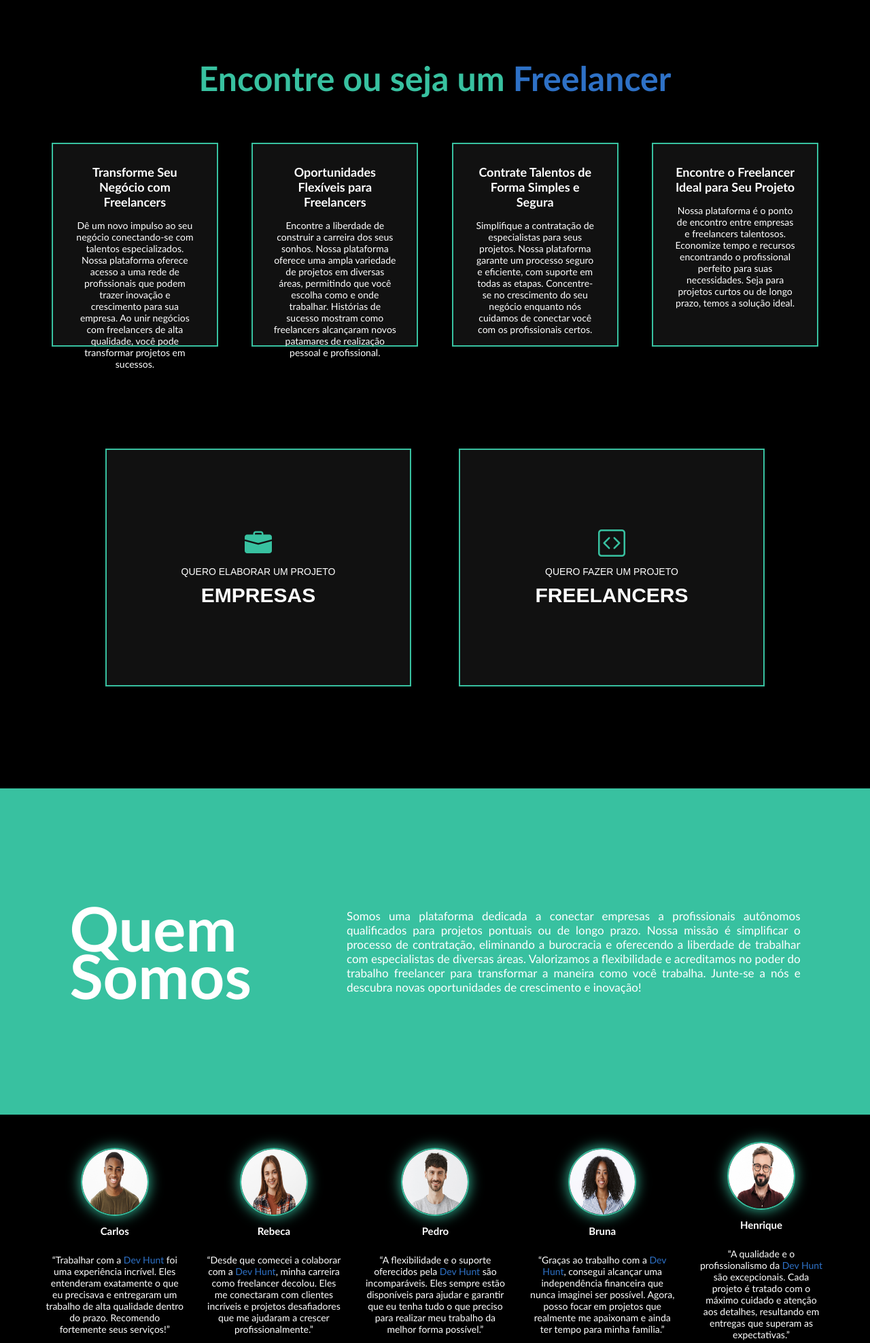
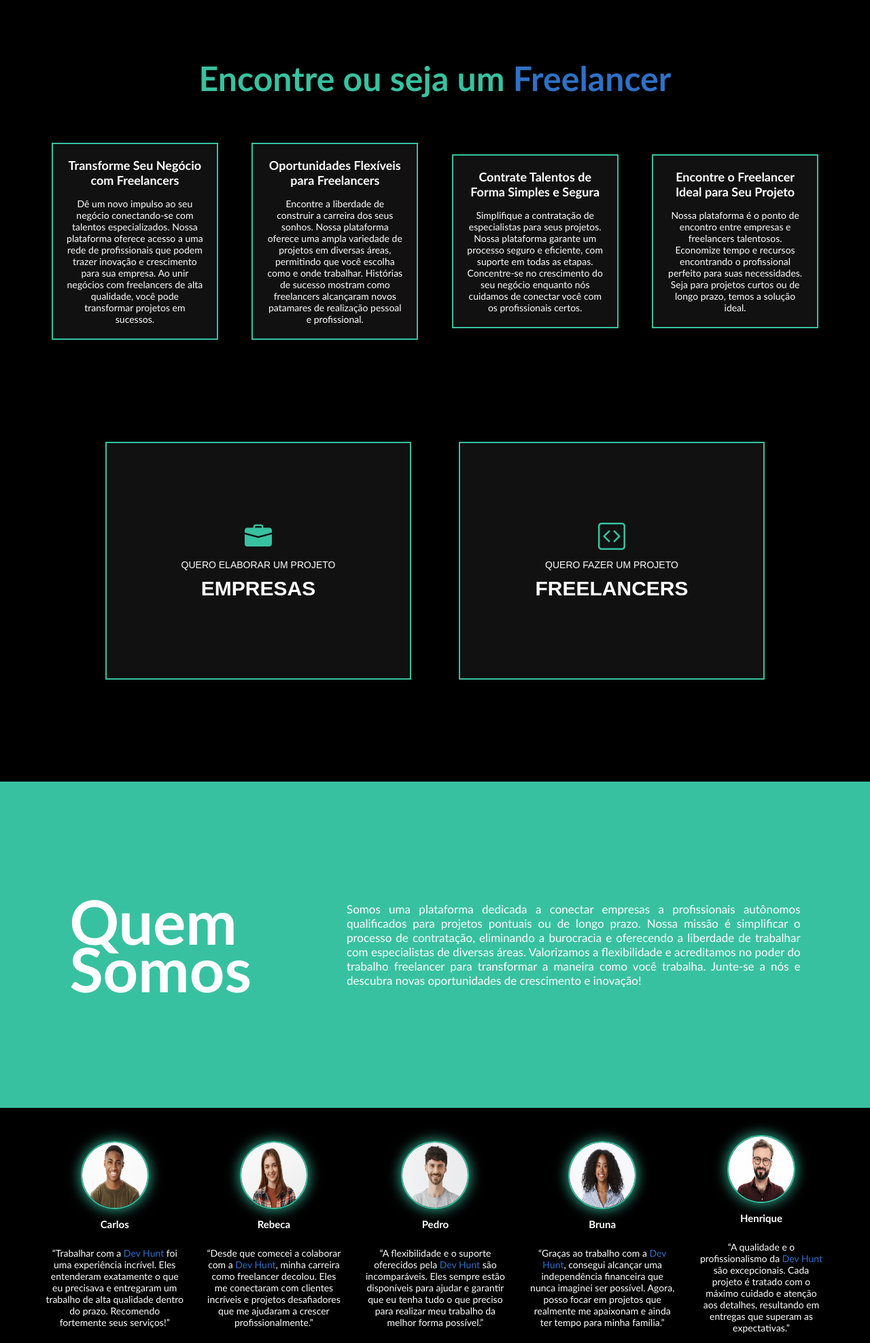
Before and after one commit to Rayanegmoura/Dev-Hunt, a PHP site: page / in a window 1280 px wide. Shown: the part 599-2575 px from the top of the page at 68% size. Run offline with PHP 8.4, Linux system fonts and the light colour scheme; some libraries are stand-ins or nearby versions; grey boxes are pictures that could not be loaded.

Commit message:
atualizaçao index

```diff
--- a/css/style.css
+++ b/css/style.css
@@ -424,9 +424,9 @@ section.txt-2 .flex {
 }
 
 .txt-2 .txt-box {
-    padding: 30px;
+    padding: 20px;
     background-color: #80808021;
-    height: 300px;
+    height: auto;
     width: 245px;
     margin: 70px 0 50px 0;
     border: 2px solid #38c1a0;
--- a/index.html
+++ b/index.html
@@ -186,7 +186,7 @@
                     </div><!--flex-->
                 </div><!--interface-->
             </section><!--txt-2-->
-    <div id="content">
+
             <section class="encontre">
                 <div class="interface">
                     <div class="flex">
```
